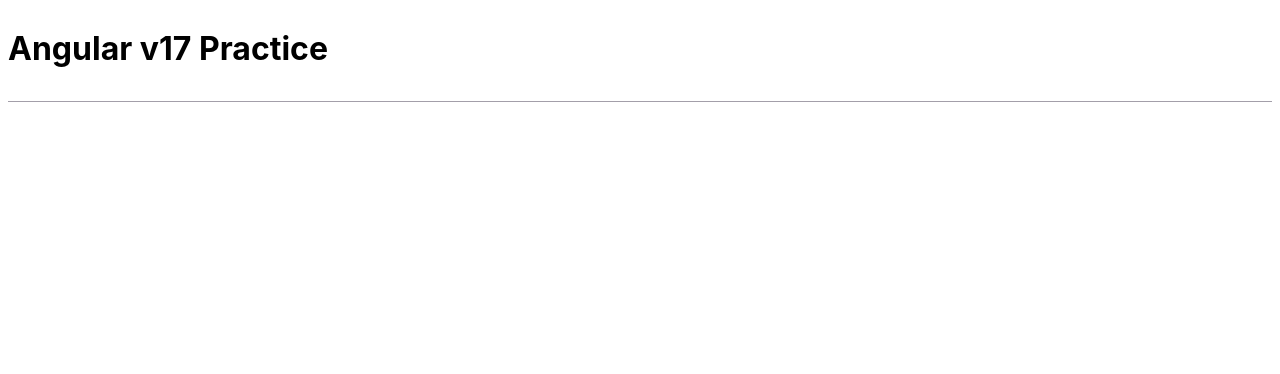
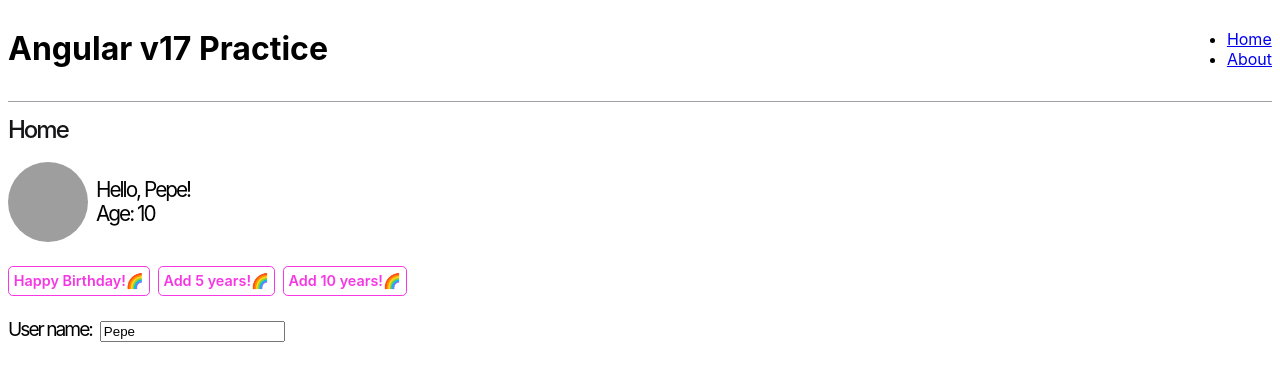
Before and after one commit to AldanaArcidiacono/angular17-practice, an Angular app: page /home in a window 1280 px wide. Before the commit this address led to /. Shown: the top 374 px of the page. Built offline with nearby package versions, Linux system fonts and the light colour scheme; grey boxes are pictures that could not be loaded.

Commit message:
Add routes

```diff
--- a/projects/demo/src/app/app.routes.ts
+++ b/projects/demo/src/app/app.routes.ts
@@ -1,3 +1,21 @@
 import { Routes } from '@angular/router';
+import { HomeComponent } from './features/home/home.component';
+import { AboutComponent } from './shared/about/about.component';
 
-export const routes: Routes = [];
+export const routes: Routes = [
+  { path: '', pathMatch: 'full', redirectTo: 'home' },
+  {
+    path: 'home',
+    title: 'Home',
+    // Cuando el componente export class HomeComponent {}
+    loadComponent: () => HomeComponent,
+    // Cuando el componente export DEFAULT class HomeComponent {}
+    // loadComponent: () => import('./features/home/home.component'),
+  },
+  {
+    path: 'about',
+    title: 'About',
+    loadComponent: () => AboutComponent,
+  },
+  { path: '**', redirectTo: 'home' },
+];
```
